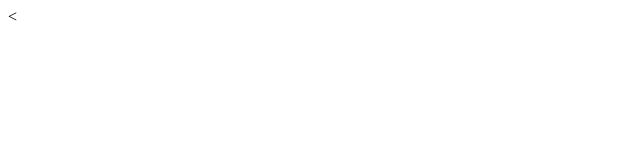
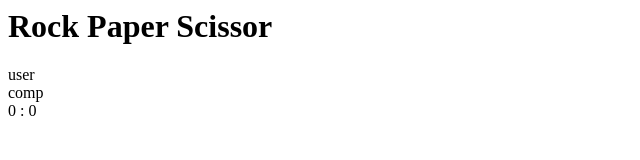
Before and after one commit to Dharmesh-Poddar/JS_everyday, a plain HTML site: page rockPaperScissor game/index.html in a window 1280 px wide. Shown: the whole page, without its empty margins (0-640 px from the left). Drawn offline with Linux system fonts and the light colour scheme.

Commit message:
rock paper

```diff
--- a/rockPaperScissor game/index.html
+++ b/rockPaperScissor game/index.html
@@ -1,4 +1,4 @@
-<<!DOCTYPE html>
+
 <html>
 <head>
     <meta charset="utf-8">
@@ -8,7 +8,22 @@
     <link rel="stylesheet" type="text/css" media="screen" href="main.css">
     <script src="main.js"></script>
 </head>
-<body>
+   <body>
 
-</body>
+    <header>
+        <h1>Rock Paper Scissor</h1>
+
+    </header>
+    <div class="score-board">
+       <div id="user-label" class="badge">user</div>
+       <div id="computer-label" class="badge">comp</div>
+       <span id="user-score" >0</span> : <span id="computer-score">0</span>
+
+
+    </div>
+
+
+
+
+ </body>
 </html>
```
